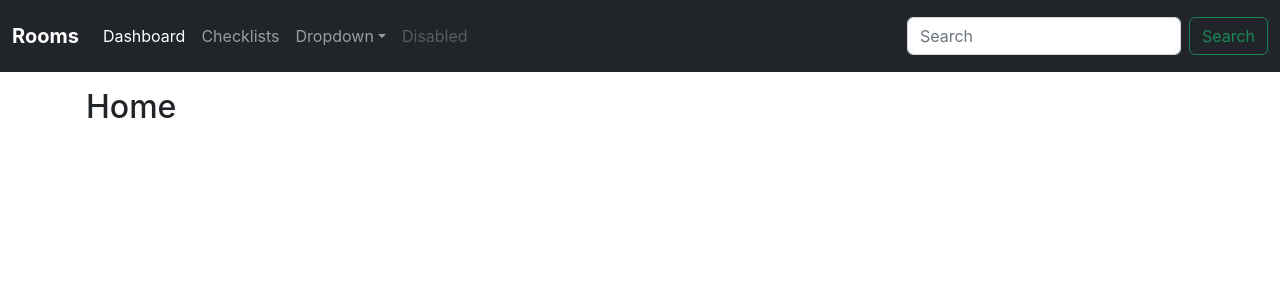
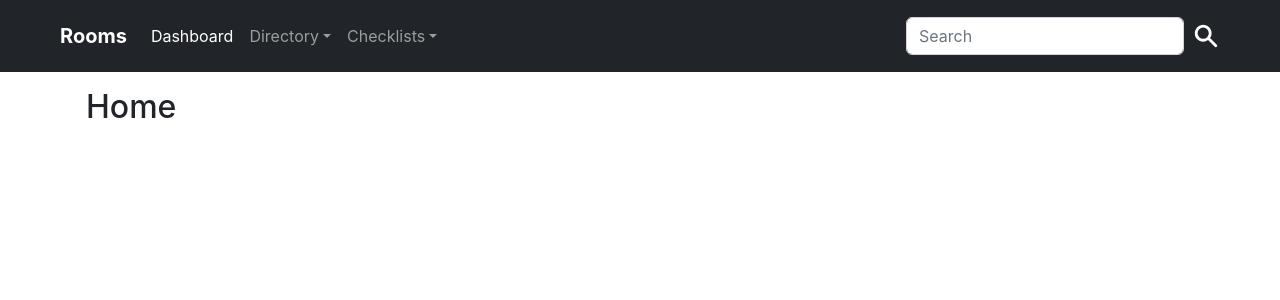
Before and after one commit to JosephThomasVasquez/rooms-frontend, a React (Create React App) app: page / in a window 1280 px wide. Shown: the top 300 px of the page. Built offline with nearby package versions, Linux system fonts and the light colour scheme.

Commit message:
Added rooms buildings and dropdown to navbar with routes and componenets

```diff
--- /dev/null
+++ b/src/checklists/ChecklistForm.jsx
@@ -0,0 +1,15 @@
+import React, { useState, useEffect } from "react";
+
+const ChecklistForm = () => {
+  return (
+    <div className="container">
+      <div className="row mb-3">
+        <h2>New Checklist</h2>
+      </div>
+
+      <div className="row">Rooms</div>
+    </div>
+  );
+};
+
+export default ChecklistForm;
--- a/src/checklists/ChecklistList.jsx
+++ b/src/checklists/ChecklistList.jsx
@@ -15,7 +15,7 @@ const ChecklistList = () => {
     return () => abortController.abort();
   };
 
-  useEffect(loadChecklists, []);
+  useEffect(loadChecklists, [setChecklists]);
 
   const sortByBuildingNames = () => {
     for (let i = 0; i < checklists.length; i++) {
--- a/src/dashboard/Dashboard.jsx
+++ b/src/dashboard/Dashboard.jsx
@@ -5,8 +5,10 @@ const Dashboard = () => {
   const auth = useAuth();
   return (
     <div>
-      <h2 className="text-4xl">Dashboard</h2>
-      <div>Welcome {JSON.stringify(auth.user)}</div>
+      <h2 className="">Dashboard</h2>
+      <div className="fs-5 fw-bold">
+        Welcome <span className="text-primary">{auth.user.email}</span>
+      </div>
     </div>
   );
 };
--- /dev/null
+++ b/src/directory/buildings/BuildingsList.jsx
@@ -0,0 +1,17 @@
+import React, { useState } from "react";
+
+const BuildingsList = () => {
+  const [rooms, setRooms] = useState();
+
+  return (
+    <div className="container">
+      <div className="row mb-3">
+        <h2>Buildings</h2>
+      </div>
+
+      <div className="row">Buildings</div>
+    </div>
+  );
+};
+
+export default BuildingsList;
--- /dev/null
+++ b/src/directory/rooms/RoomsList.jsx
@@ -0,0 +1,17 @@
+import React, { useState, useEffect } from "react";
+
+const RoomsList = () => {
+  const [rooms, setRooms] = useState();
+
+  return (
+    <div className="container">
+      <div className="row mb-3">
+        <h2>Rooms</h2>
+      </div>
+
+      <div className="row">Rooms</div>
+    </div>
+  );
+};
+
+export default RoomsList;
--- a/src/layout/Routers.jsx
+++ b/src/layout/Routers.jsx
@@ -10,6 +10,9 @@ import Home from "./Home";
 import Login from "../login/Login";
 import Dashboard from "../dashboard/Dashboard";
 import ChecklistList from "../checklists/ChecklistList";
+import ChecklistForm from "../checklists/ChecklistForm";
+import RoomsList from "../directory/rooms/RoomsList";
+import BuildingsList from "../directory/buildings/BuildingsList";
 
 const Routers = () => {
   const location = useLocation();
@@ -41,6 +44,36 @@ const Routers = () => {
         }
       ></Route>
 
+      <Route
+        exact
+        path="checklists/create"
+        element={
+          <AuthRequired>
+            <ChecklistForm />
+          </AuthRequired>
+        }
+      ></Route>
+
+      <Route
+        exact
+        path="rooms"
+        element={
+          <AuthRequired>
+            <RoomsList />
+          </AuthRequired>
+        }
+      ></Route>
+
+      <Route
+        exact
+        path="buildings"
+        element={
+          <AuthRequired>
+            <BuildingsList />
+          </AuthRequired>
+        }
+      ></Route>
+
       <Route exact path="/" element={<Home />} />
     </Routes>
   );
--- a/src/navMenu/NavMenu.jsx
+++ b/src/navMenu/NavMenu.jsx
@@ -1,5 +1,7 @@
 import React, { useState, useRef } from "react";
 import { Link, NavLink } from "react-router-dom";
+import { SearchIcon } from "@heroicons/react/solid";
+import "./navMenu.styles.css";
 
 const NavMenu = () => {
   const [openNav, setOpenNav] = useState(false);
@@ -7,8 +9,12 @@ const NavMenu = () => {
   console.log(openNav);
   const menuRef = useRef();
 
+  const activeStyle = {
+    backgroundColor: "#0088cc",
+  };
+
   return (
-    <nav className="navbar navbar-expand-lg navbar-dark bg-dark py-3">
+    <nav className="ps-5 navbar navbar-expand-lg navbar-dark bg-dark py-3">
       <div className="container-fluid">
         <a className="navbar-brand fw-bold" href="#">
           Rooms
@@ -36,15 +42,49 @@ const NavMenu = () => {
                 Dashboard
               </Link>
             </li>
-            <li className="nav-item">
-              <Link
-                to="/checklists"
-                className="nav-link"
-                aria-current="page"
+
+            <li className="nav-item dropdown">
+              <a
+                className="nav-link dropdown-toggle"
                 href="#"
+                id="navbarDropdown"
+                role="button"
+                data-bs-toggle="dropdown"
+                aria-expanded="false"
               >
-                Checklists
-              </Link>
+                Directory
+              </a>
+              <ul className="dropdown-menu" aria-labelledby="navbarDropdown">
+                <li>
+                  <NavLink
+                    to="/rooms"
+                    className="dropdown-item"
+                    aria-current="page"
+                    href="#"
+                    style={({ isActive }) =>
+                      isActive ? activeStyle : undefined
+                    }
+                  >
+                    Rooms
+                  </NavLink>
+                </li>
+                <li>
+                  <NavLink
+                    to="/buildings"
+                    className="dropdown-item"
+                    aria-current="page"
+                    href="#"
+                    style={({ isActive }) =>
+                      isActive ? activeStyle : undefined
+                    }
+                  >
+                    Buildings
+                  </NavLink>
+                </li>
+                <li>
+                  <hr className="dropdown-divider" />
+                </li>
+              </ul>
             </li>
             <li className="nav-item dropdown">
               <a
@@ -55,51 +95,49 @@ const NavMenu = () => {
                 data-bs-toggle="dropdown"
                 aria-expanded="false"
               >
-                Dropdown
+                Checklists
               </a>
               <ul className="dropdown-menu" aria-labelledby="navbarDropdown">
+                <li>
+                  <NavLink
+                    to="/checklists/create"
+                    className="dropdown-item"
+                    aria-current="page"
+                    href="#"
+                    style={({ isActive }) =>
+                      isActive ? activeStyle : undefined
+                    }
+                  >
+                    New Checklist
+                  </NavLink>
+                </li>
                 <li>
                   <NavLink
                     to="/checklists"
                     className="dropdown-item"
                     aria-current="page"
                     href="#"
+                    style={({ isActive }) =>
+                      isActive ? activeStyle : undefined
+                    }
                   >
-                    Checklists
+                    View Checklists
                   </NavLink>
                 </li>
                 <li>
-                  <NavLink
-                    to="/checklists/create"
-                    className="dropdown-item"
-                    aria-current="page"
-                    href="#"
-                  >
-                    New Checklist
-                  </NavLink>
-                </li>
-                <li>className="dropdown-divider"></li>
-                <li>
-                  <a className="dropdown-item" href="#">
-                    Something else here
-                  </a>
+                  <hr className="dropdown-divider" />
                 </li>
               </ul>
             </li>
-            <li className="nav-item">
-              <a className="nav-link disabled">Disabled</a>
-            </li>
           </ul>
-          <form className="d-flex" role="search">
+          <form className="d-flex align-items-center me-5" role="search">
             <input
               className="form-control me-2"
               type="search"
               placeholder="Search"
               aria-label="Search"
             />
-            <button className="btn btn-outline-success" type="submit">
-              Search
-            </button>
+            <SearchIcon className="search-icon" type="submit" />
           </form>
         </div>
       </div>
--- /dev/null
+++ b/src/navMenu/navMenu.styles.css
@@ -0,0 +1,6 @@
+
+.search-icon {
+    width: 32px;
+    height: 32px;
+    color: white;
+}
```
